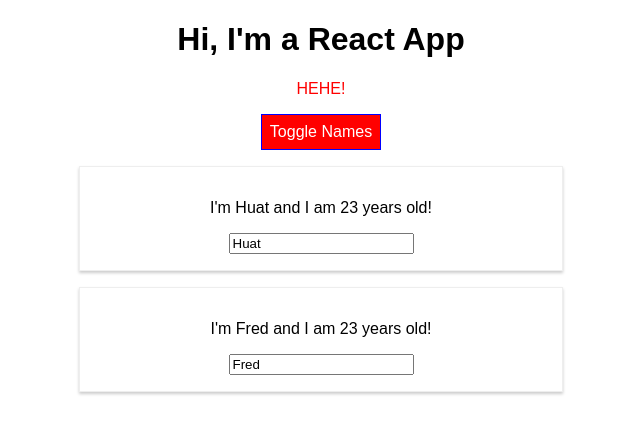
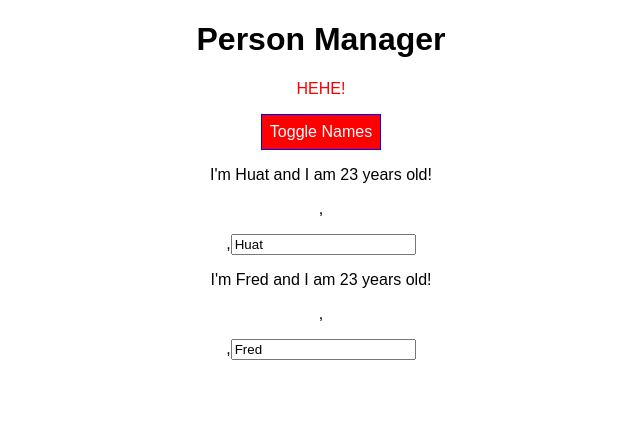
Before and after one commit to Yuanyu97/React-Practice, a React app: page / in a window 1280 px wide. Both pictures are taken after a click on the button "Toggle Names". Shown: the top 434 px of the page, without its empty margins (319-959 px from the left). Built offline with nearby package versions, Linux system fonts and the light colour scheme.

Commit message:
Reafactored code and added Fragmemnt.

```diff
--- a/src/App.css
+++ /dev/null
@@ -1,33 +0,0 @@
-.App {
-  text-align: center;
-}
-
-.red {
-  color: red;
-}
-
-.bold {
-  font-weight: bold;
-}
-
-.App button {
-  background-color: green;
-  color: white;
-  font: inherit;
-  border: 1px solid blue;
-  padding: 8px;
-  cursor: pointer;
-}
-
-.App button:hover {
-    background-color: lightgreen;
-    color: black;
-}
-
-.App button.Red {
-  background-color: red;
-}
-
-.App button.Red:hover{
-  background-color: salmon;
-}
--- /dev/null
+++ b/src/Components/Cockpit/Cockpit.css
@@ -0,0 +1,29 @@
+.red {
+    color: red;
+  }
+
+  .bold {
+    font-weight: bold;
+  }
+
+  .Cockpit button {
+    background-color: green;
+    color: white;
+    font: inherit;
+    border: 1px solid blue;
+    padding: 8px;
+    cursor: pointer;
+  }
+
+  .Cockpit button:hover {
+      background-color: lightgreen;
+      color: black;
+  }
+
+  .Cockpit button.Red {
+    background-color: red;
+  }
+
+  .Cockpit button.Red:hover{
+    background-color: salmon;
+  }
--- /dev/null
+++ b/src/Components/Cockpit/Cockpit.js
@@ -0,0 +1,35 @@
+import React, { useEffect } from 'react';
+
+import classes from './Cockpit.css';
+
+const cockpit = (props) => {
+    useEffect(() => {
+        console.log('[Cockpit.js] useEffect');
+        setTimeout(() => {
+            alert('Saved data to cloud');
+        }, 1000);
+        return () => {
+            console.log('[Cockpit.js] cleanup work in useEffect');
+        };
+    }, []); //alert runs for the first time only
+
+    const assignedclasses = [];
+    let buttonClass = '';
+    if (props.showPeople) {
+        buttonClass = classes.Red;
+    }
+    if (props.personLength <= 2) {
+      assignedclasses.push(classes.red);
+    }
+    if (props.personLength <= 1) {
+      assignedclasses.push(classes.bold)
+    }
+
+    return (
+        <div className={classes.Cockpit}><h1>{props.title}</h1>
+            <p className={assignedclasses.join(' ')}>HEHE!</p>
+            <button className={buttonClass} onClick={props.clicked}>Toggle Names</button></div>
+    );
+}
+
+export default React.memo(cockpit); //only for functional components
--- /dev/null
+++ b/src/Components/People/People.js
@@ -0,0 +1,52 @@
+import React, { PureComponent } from 'react';
+
+import Person from './Person/Person';
+
+class People extends PureComponent { //pure component implements shouldComponentUpdate that checks all the props if they changed, line 13-15
+    // static getDerivedStateFromProps(props, state) {
+    //     console.log('[People.js] getDerivedStateFromProps');
+    //     return state;
+    // }
+
+    // shouldComponentUpdate(nextProps, nextState) { //for class component only
+    //     console.log('[People.js] shouldComponentUpdate');
+    //     if (nextProps.people !== this.props.people
+    //         || nextProps.clicked !== this.props.clicked
+    //         || nextProps.changed !== this.props.changed
+    //     ) {
+    //         return true;
+    //     } else {
+    //         return false;
+    //     }
+    // }
+
+    getSnapshotBeforeUpdate(prevProps, prevState) {
+        console.log('[People.js] getSnapshotBeforeUpdate');
+        return { message: 'SnapShot!' };
+    }
+
+    componentDidUpdate(prevProps, prevState, snapshot) {
+        console.log('[People.js] componentDidUpdate');
+        console.log(snapshot);
+    }
+
+    componentWillUnmount() {
+        console.log('[People.js] componentWillUnmount');
+
+    }
+
+    render() {
+        console.log('[People.js] rendering...');
+        return this.props.people.map((person, index) => {
+            return (<Person
+                click={() => this.props.clicked(index)}
+                name={person.name}
+                age={person.age}
+                key={person.id} //req for a list
+                changed={(event) => this.props.changed(event, person.id)} />
+            ); //IMPT when rendering a list of data
+        });
+    }
+}
+
+export default People;
--- /dev/null
+++ b/src/Components/People/Person/Person.js
@@ -0,0 +1,35 @@
+import React, { Component, Fragment } from 'react';
+// import styled from 'styled-components'
+
+import classes from './Person.css'
+
+// const StyledDiv = styled.div`
+//             width: 60%;
+//             margin: 16px auto;
+//             border: 1px solid #eee;
+//             box-shadow: 0 2px 3px #ccc;
+//             padding: 16px;
+//             text-align: center;
+
+//         @media (min-width: 500px) {
+//                 width: 450px;
+//         }`;
+class Person extends Component {
+    render() {
+        console.log('[Person.js] rendering');
+        return (
+            //fragment is tiny bit faster and has less memory usage (no need to create an extra DOM node)
+            <Fragment>
+                <p onClick={this.props.click}>I'm {this.props.name} and I am {this.props.age} years old!</p>,
+                <p>{this.props.children}</p>,
+                <input
+                    type="text"
+                    onChange={this.props.changed}
+                    value={this.props.name} />
+            </Fragment>
+        );
+
+    }
+}
+
+export default Person;
--- /dev/null
+++ b/src/Containers/App.css
@@ -0,0 +1,3 @@
+.App {
+  text-align: center;
+}
--- a/src/App.js
+++ b/src/Containers/App.js
@@ -1,7 +1,8 @@
 import React, { Component } from 'react';
 // import styled from 'styled-components';
 import classes from './App.css';
-import Person from './Person/Person';
+import People from '../Components/People/People';
+import Cockpit from '../Components/Cockpit/Cockpit';
 
 // const StyledButton = styled.button`
 // background-color: ${props => props.alt ? 'red' : 'green'};
@@ -17,6 +18,11 @@ import Person from './Person/Person';
 //   }`;
 
 class App extends Component {
+  constructor(props) {
+    super(props);
+    console.log('[App.js] constuctor');
+  }
+
   state = {
     people: [
       { id: '123', name: 'Huat', age: 23 },
@@ -26,6 +32,11 @@ class App extends Component {
     showPeople: false //array of persons
   };
 
+  static getDerivedStateFromProps(props, state) {
+    console.log('[App.js] getDerivedStateFromProps', props)
+    return state
+  }
+
   switchNameHandler = (newName) => {
     this.setState({
       people: [
@@ -34,6 +45,19 @@ class App extends Component {
       ]
     })
   };
+
+  shouldComponentUpdate(nexProps, nextState) {
+    console.log('[App.js] shouldComponentUpdate')
+    return true;
+  }
+
+  componentDidMount() {
+    console.log('[App.js] componentDidMount');
+  }
+
+  componentDidUpdate() {
+    console.log('[App.js] componentDidUpdate')
+  }
 
   nameChangedHandler = (event, id) => {
     const personIndex = this.state.people.findIndex(p => {
@@ -78,39 +102,28 @@ class App extends Component {
     //     color: 'black'
     //   }
     // };
-
+    console.log('[App.js] render');
     let people = null;
-    let buttonClass = '';
 
     if (this.state.showPeople) {
       people = (
-        <div>
-          {this.state.people.map((person, index) => {
-            return <Person
-              click={() => this.deletePersonHandler(index)}
-              name={person.name}
-              age={person.age}
-              key={person.id}
-              changed={(event) => this.nameChangedHandler(event, person.id)} /> //IMPT when rendering a list of data
-          })}
-        </div>
+        <People
+          people={this.state.people}
+          clicked={this.deletePersonHandler}
+          changed={this.nameChangedHandler} />
       );
-      buttonClass = classes.Red;
     }
 
-    const assignedclasses = [];
-    if (this.state.people.length <= 2) {
-      assignedclasses.push(classes.red);
-    }
-    if (this.state.people.length <= 1) {
-      assignedclasses.push(classes.bold)
-    }
+
 
     return (
       <div className={classes.App}>
-        <h1>Hi, I'm a React App</h1>
-        <p className={assignedclasses.join(' ')}>HEHE!</p>
-        <button className={buttonClass} onClick={this.togglePeopleHandler}>Toggle Names</button>
+        <Cockpit
+        title={this.props.appTitle}
+          showPeople={this.state.showPeople}
+          people={this.state.people}
+          personLength={this.state.people.length}
+          clicked={this.togglePeopleHandler}/>
         {people}
       </div>
     );
--- a/src/Person/Person.js
+++ /dev/null
@@ -1,27 +0,0 @@
-import React from 'react';
-// import styled from 'styled-components'
-
-import classes from './Person.css'
-
-// const StyledDiv = styled.div`
-//             width: 60%;
-//             margin: 16px auto;
-//             border: 1px solid #eee;
-//             box-shadow: 0 2px 3px #ccc;
-//             padding: 16px;
-//             text-align: center;
-
-//         @media (min-width: 500px) {
-//                 width: 450px;
-//         }`;
-
-const person = (props) => { //functional programming
-    return (
-        <div className={classes.Person}>
-            <p onClick={props.click}>I'm {props.name} and I am {props.age} years old!</p>
-            <p>{props.children}</p>
-            <input type="text" onChange={props.changed} value={props.name} />
-        </div>);
-};
-
-export default person;
--- /dev/null
+++ b/src/hoc/Aux.js
@@ -0,0 +1,5 @@
+import React from 'react';
+
+const aux = props => props.children; //children refers to opening and closing tag of the component
+
+export default aux;
--- a/src/index.js
+++ b/src/index.js
@@ -1,8 +1,8 @@
 import React from 'react';
 import ReactDOM from 'react-dom';
 import './index.css';
-import App from './App';
+import App from './Containers/App';
 import registerServiceWorker from './registerServiceWorker';
 
-ReactDOM.render(<App />, document.getElementById('root'));
+ReactDOM.render(<App appTitle="Person Manager" />, document.getElementById('root'));
 registerServiceWorker();
```
Also changed, not shown: src/Components/People/Person/Person.css (renamed from src/Person/Person.css), 1 other file (tests, documents, lock files or other folders).
